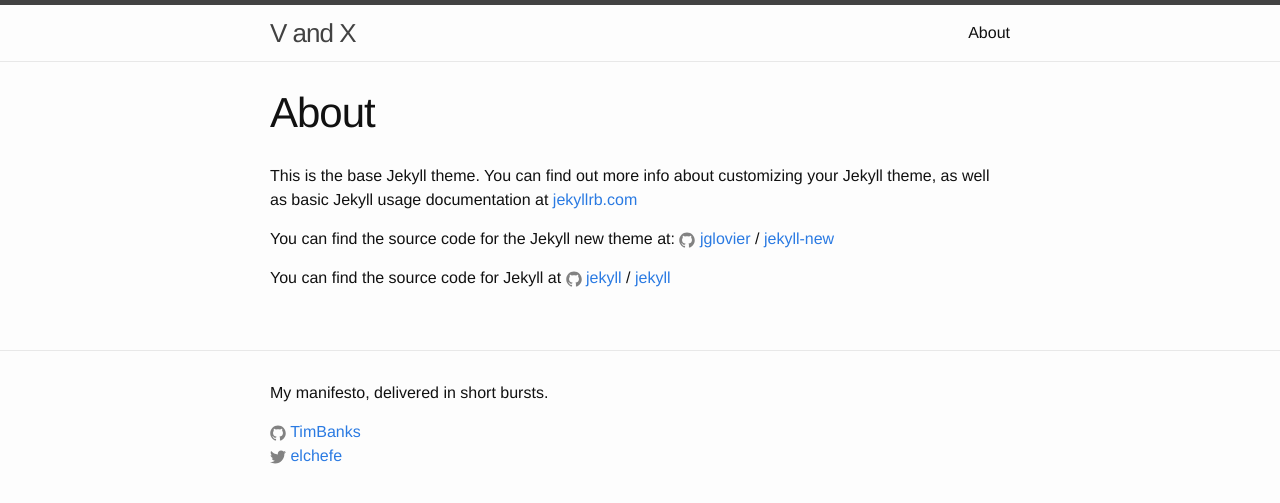
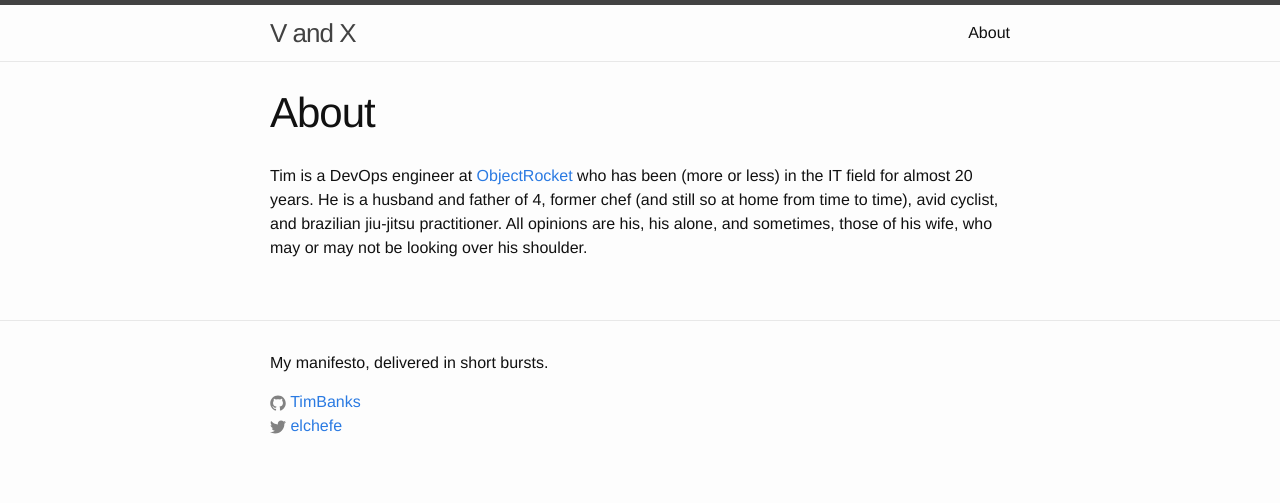
Before and after one commit to TimBanks/blog, a Jekyll site: the page built from about.md, in a window 1280 px wide. Shown: the top 503 px of the page. Built offline with Jekyll 4.4.1, drawn with Linux system fonts in a browser that asks for light colours.

Commit message:
added about

```diff
--- a/about.md
+++ b/about.md
@@ -4,12 +4,6 @@ title: About
 permalink: /about/
 ---
 
-This is the base Jekyll theme. You can find out more info about customizing your Jekyll theme, as well as basic Jekyll usage documentation at [jekyllrb.com](http://jekyllrb.com/)
-
-You can find the source code for the Jekyll new theme at:
-{% include icon-github.html username="jglovier" %} /
-[jekyll-new](https://github.com/jglovier/jekyll-new)
-
-You can find the source code for Jekyll at
-{% include icon-github.html username="jekyll" %} /
-[jekyll](https://github.com/jekyll/jekyll)
+Tim is a DevOps engineer at [ObjectRocket](http://www.objectrocket.com) who has been (more or less) in the IT field for almost 20 years.
+He is a husband and father of 4, former chef (and still so at home from time to time), avid cyclist, and brazilian jiu-jitsu practitioner.
+All opinions are his, his alone, and sometimes, those of his wife, who may or may not be looking over his shoulder.
```
